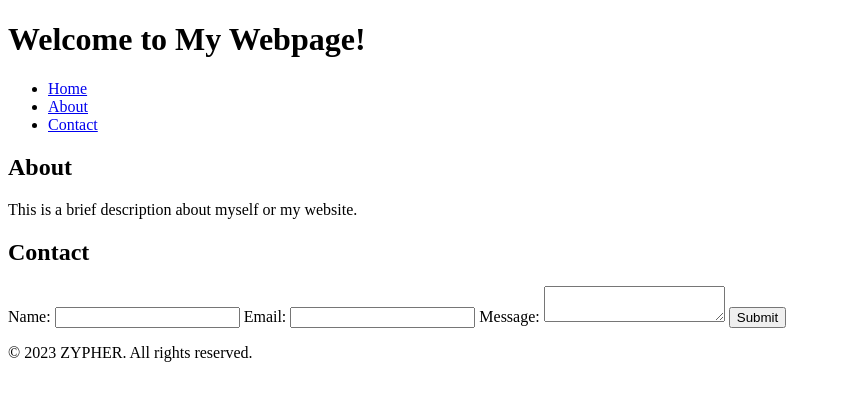
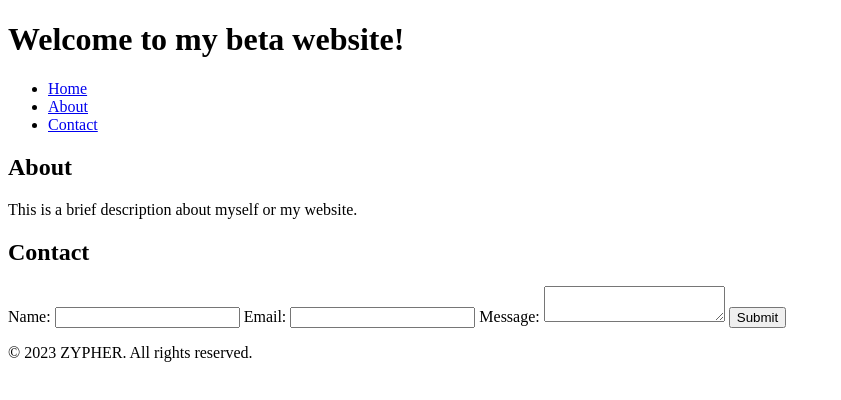
Before and after one commit to ZYPHER-OF/ZYPHER-OF.github.io, a plain HTML site: page index.html in a window 1280 px wide. Shown: the whole page, without its empty margins (0-841 px from the left). Drawn offline with Linux system fonts and the light colour scheme.

Commit message:
Update index.html

```diff
--- a/index.html
+++ b/index.html
@@ -5,7 +5,7 @@
 </head>
 <body>
   <header>
-    <h1>Welcome to My Webpage!</h1>
+    <h1>Welcome to my beta website!</h1>
     <nav>
       <ul>
         <li><a href="#">Home</a></li>
```
